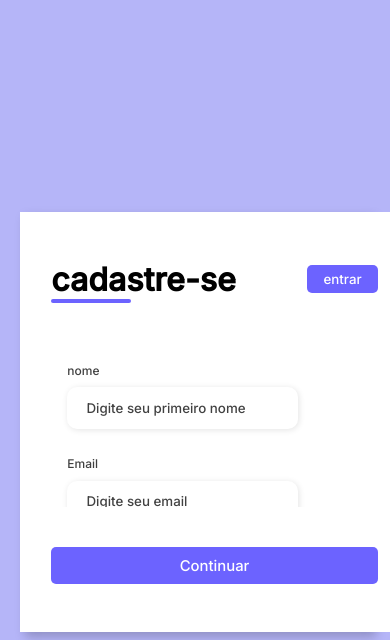
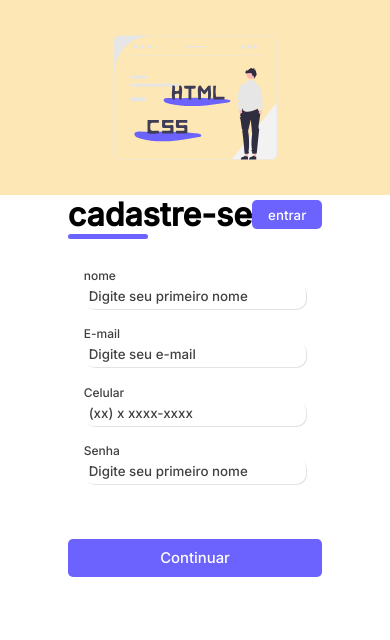
Before and after one commit to paulos3r/blog, a plain HTML site: page pages/entrar.html in a window 390 px wide. Shown: the top 640 px of the page. Drawn offline with Linux system fonts and the light colour scheme.

Commit message:
Closes #1,#2 Concluido, foi ajustado o layout dos projetos e da parte de cadastros entrar.html

```diff
--- a/assets/css/style-entrar.css
+++ b/assets/css/style-entrar.css
@@ -10,15 +10,11 @@ body{
     width: 100%;
     height: 100vh;
     display: flex;
-    justify-content: center;
-    align-items: center;
-    background: #0c0ce94d;
 }
 .container{
-    width: 80%;
-    height: 80vh;
+    width: 100%;
+    height: 100vh;
     display: flex;
-    box-shadow: 5px 5px 10px rgba(0, 0, 0, .212);
 }
 
 .form-image{
@@ -30,19 +26,20 @@ body{
     padding: 1rem;
 }
 .form-image img{
-    width: 31rem;
+    /* width: 25rem; */
+    width: 50vw;
+    height: 50vw;
 }
 .form{
-    width: 50%;
+    width: 100%;
     display: flex;
     justify-content: center;
     align-items: center;
     flex-direction: column;
     background-color: #fff;
-    padding: 3rem;
 }
 .form-header{
-    margin-bottom: 3rem;
+    margin-bottom: 1.1rem;
     display: flex;
     justify-content: space-between;
 }
@@ -83,6 +80,7 @@ body{
     flex-wrap: wrap;
     justify-content: space-between;
     padding: 1rem;
+
 }
 
 .input-box{
@@ -92,11 +90,10 @@ body{
 }
 
 .input-box input{
-    margin: 0.6rem 0;
-    padding: 0.8rem 1.2rem;
+    padding: 5px ;
     border: none;
     border-radius: 10px;
-    box-shadow: 1px 1px 6px #0000001c;
+    box-shadow: 1px 1px #0000001c;
 }
 
 .input-box input:hover{
@@ -119,7 +116,7 @@ body{
 
 .continue-button button{
     width: 100%;
-    margin-top: 2.5rem;
+    margin-top: 1.3rem;
     border:none;
     background-color: #6c63ff;
     padding: 0.62rem;
@@ -138,9 +135,9 @@ body{
     color: #fff;
 }
 
-@media screen and (max-width: 1333px) {
+/* @media screen and (min-width: 300px) {
     .form-image{
-        display: none;
+        display: block;
     }
     .container{
         width: 50%;
@@ -148,8 +145,33 @@ body{
     .form{
         width: 100vw;
     }
+} */
+
+@media screen and (max-width:900px) {
+    .container{
+        display: block;
+        justify-content: center;
+        align-items: center;
+    }
+    .form-image{
+        height: 50vw;
+        width: 100vw;
+        background-color: #fde3a7d7;
+        display: flex;
+        justify-content: center;
+        align-items: center;
+        padding: 1rem;
+    }
+    .form-image img{
+        width: 50vw;
+        height: 50vw;
+        display: flex;
+        justify-content: center;
+        align-items: center;
+        padding: 1rem;
+    }
 }
-@media screen and (max-width: 1064px) {
+/* @media screen and (max-width: 1333px) {
     .container{
         width: 90%;
         height: auto;
@@ -161,4 +183,4 @@ body{
         max-height: 10rem;
         padding-right: 5rem;
     }
-}
+} */
--- a/pages/entrar.html
+++ b/pages/entrar.html
@@ -14,31 +14,27 @@
         <div class="form">
             <form action="#">
                 <div class="form-header">
-
                     <div class="title">
                         <h1>cadastre-se</h1>
                     </div>
                     <div class="login-button">
                         <button><a href="#">entrar</a></button>
                     </div>
+                </div>
 
-                </div>
                 <div class="input-group">
                     <div class="input-box">
                         <label for="firstname">nome</label>
                         <input id="firstname" type="text" name="firstname" placeholder="Digite seu primeiro nome" required>
                     </div>
-
                     <div class="input-box">
-                        <label for="email">Email</label>
-                        <input id="email" type="email" name="email" placeholder="Digite seu email" required>
+                        <label for="email">E-mail</label>
+                        <input id="email" type="email" name="email" placeholder="Digite seu e-mail" required>
                     </div>
-
                     <div class="input-box">
                         <label for="number">Celular</label>
                         <input id="number" type="tel" name="number" placeholder="(xx) x xxxx-xxxx" required>
                     </div>
-
                     <div class="input-box">
                         <label for="firstname">Senha</label>
                         <input id="firstname" type="password" name="firstname" placeholder="Digite seu primeiro nome" required>
```
Also changed, not shown: index.html (+4 -2 lines).
